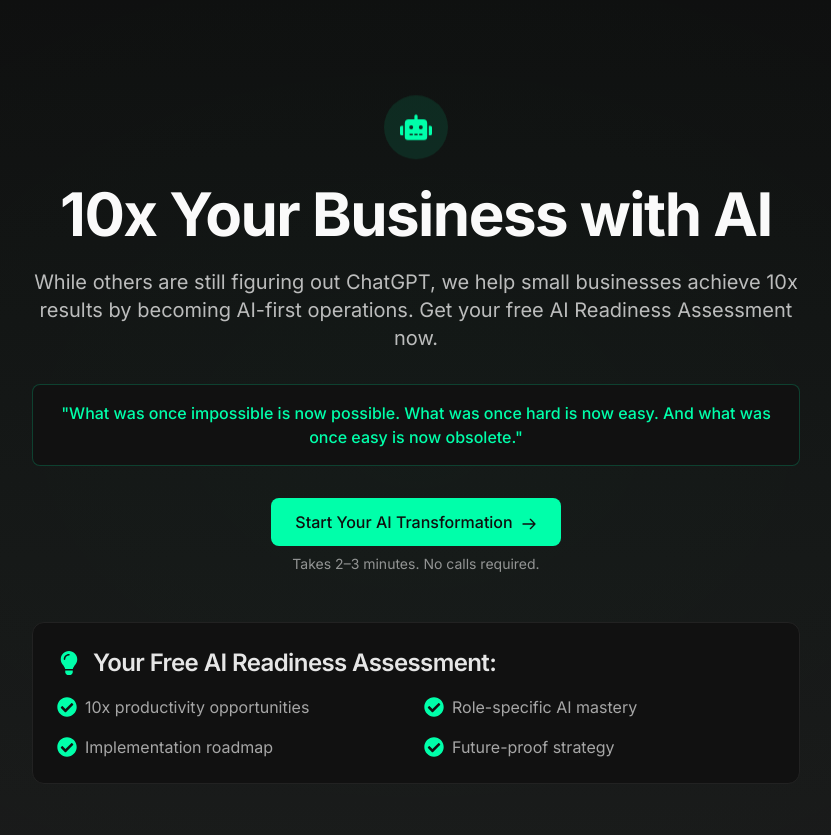
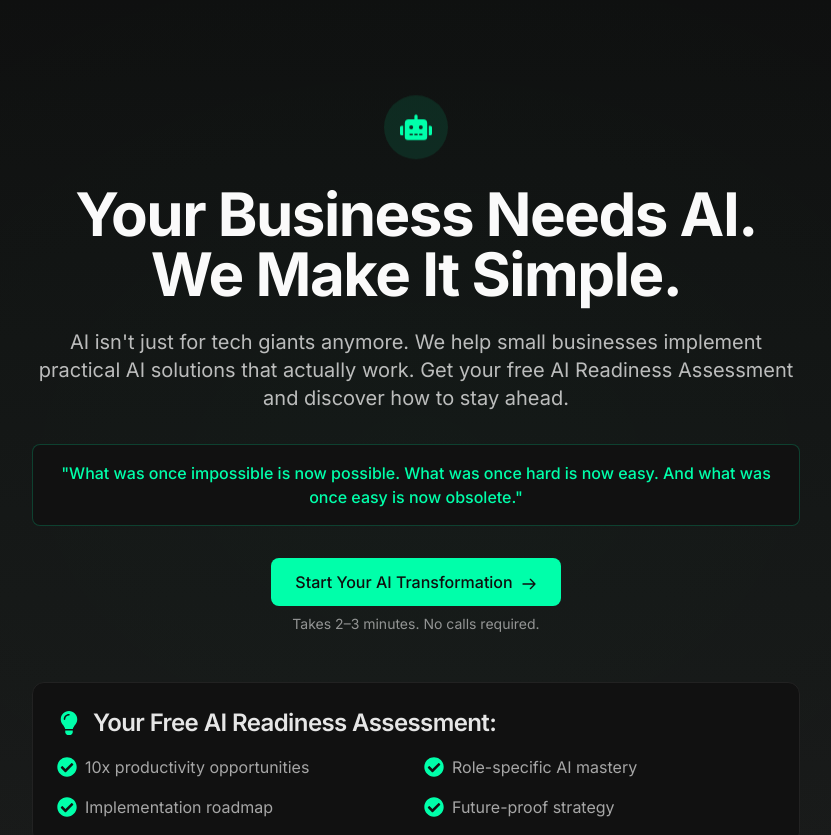
Before and after one commit to garkilic/smb-ai-solutions, a Next.js app: page / in a window 1280 px wide. Shown: the top 835 px of the page, without its empty margins (224-1055 px from the left). Built offline with nearby package versions, Linux system fonts and the light colour scheme.

Commit message:
title change

```diff
--- a/src/app/page.tsx
+++ b/src/app/page.tsx
@@ -31,10 +31,11 @@ export default function Home() {
               </div>
             </div>
             <h1 className="heading-xl text-light-brighter mb-6">
-              10x Your Business with AI
+              Your Business Needs AI.<br />
+              We Make It Simple.
             </h1>
             <p className="text-xl text-light/80 mb-8">
-              While others are still figuring out ChatGPT, we help small businesses achieve 10x results by becoming AI-first operations. Get your free AI Readiness Assessment now.
+              AI isn't just for tech giants anymore. We help small businesses implement practical AI solutions that actually work. Get your free AI Readiness Assessment and discover how to stay ahead.
             </p>
             <div className="mb-8 p-4 bg-dark-card rounded-lg border border-neon/20">
               <p className="text-neon font-medium">
```
